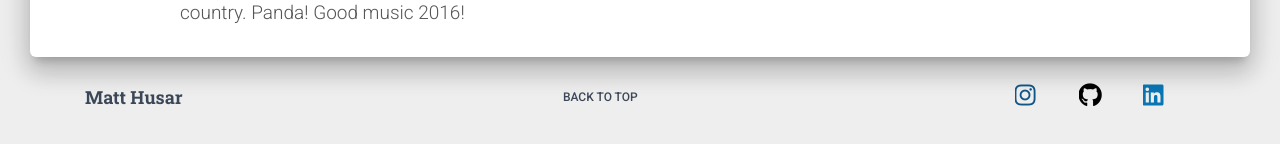
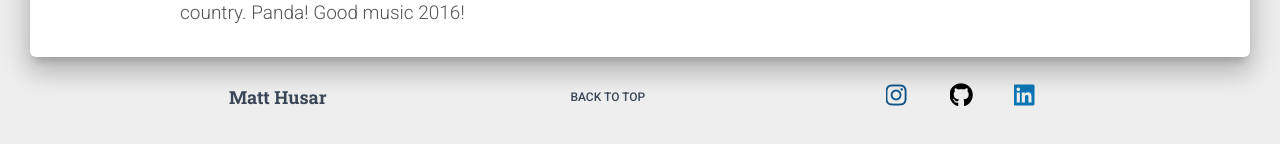
Before and after one commit to husarms/matthusar-site, a Next.js app: page /tokyo in a window 1280 px wide. Shown: the part 2815-2959 px from the top of the page. Built offline with nearby package versions, Linux system fonts and the light colour scheme.

Commit message:
Fix up footer

```diff
--- a/assets/jss/nextjs-material-kit-pro/components/sharedFooterStyle.js
+++ b/assets/jss/nextjs-material-kit-pro/components/sharedFooterStyle.js
@@ -10,17 +10,16 @@ import {
 } from "assets/jss/nextjs-material-kit-pro.js";
 
 const footerStyle = {
-  left: {
-    float: "left!important",
-    display: "block"
-  },
-  right: {
-    margin: "0",
-    float: "right"
-  },
-  center: {
-    display: "inline-block",
-    float: "none"
+  container: {
+    width: "100%",
+    display: "grid",
+    justifyContent: "space-evenly",
+    alignContent: "center",
+    gridAutoFlow: "column",
+    "@media (max-width: 768px)": {
+      justifyContent: "center",
+      gridAutoFlow: "row",
+    },
   },
   footer: {
     padding: "0.9375rem 0",
@@ -39,7 +38,6 @@ const footerStyle = {
     textDecoration: "none",
     backgroundColor: "transparent"
   },
-  container,
   list: {
     marginBottom: "0",
     padding: "0",
@@ -101,7 +99,6 @@ const footerStyle = {
     padding: "15px 15px",
     fontSize: "18px",
     lineHeight: "50px",
-    marginLeft: "-15px",
     color: grayColor[1],
     textDecoration: "none",
     fontWeight: 700,
--- a/components/Footer/SharedFooter.js
+++ b/components/Footer/SharedFooter.js
@@ -14,27 +14,22 @@ const useStyles = makeStyles(styles);
 export default function SharedFooter() {
   const classes = useStyles();
   const scrollToTop = () => {
-    window.scrollTo({top: 0, behavior: 'smooth'});
+    window.scrollTo({ top: 0, behavior: "smooth" });
   };
   return (
     <footer className={classes.footer}>
       <div className={classes.container}>
         <div>
-          <div className={classes.left}>
-            <List className={classes.list}>
-              <ListItem className={classes.inlineBlock}>
           <a href="/" className={classes.footerBrand}>
             Matt Husar
           </a>
-              </ListItem>
-            </List>
         </div>
-          <div className={classes.center}>
-            <List className={classes.list}>
-              <Button className={classes.navButton} onClick={scrollToTop}>Back to Top</Button>
-            </List>
+        <div>
+          <Button className={classes.navButton} onClick={scrollToTop}>
+            Back to Top
+          </Button>
         </div>
-          <div className={classes.right}>
+        <div>
           <List className={classes.list}>
             <ListItem className={classes.listItem}>
               <Button
@@ -60,11 +55,7 @@ export default function SharedFooter() {
                 className={classes.buttonGitHub}
               >
                 <i
-                    className={classNames(
-                      classes.iconSocial,
-                      "fab",
-                      "fa-github"
-                    )}
+                  className={classNames(classes.iconSocial, "fab", "fa-github")}
                 />
               </Button>
             </ListItem>
@@ -87,8 +78,6 @@ export default function SharedFooter() {
           </List>
         </div>
       </div>
-        <div className={classes.clearFix} />
-      </div>
     </footer>
   );
 }
```
Lines whose indentation alone changed are shown as unchanged.
